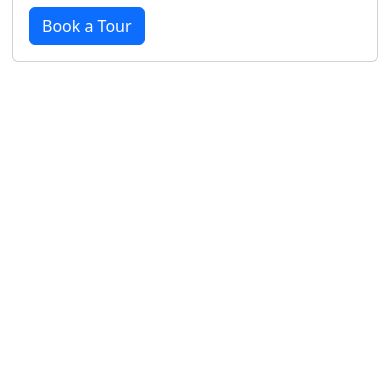
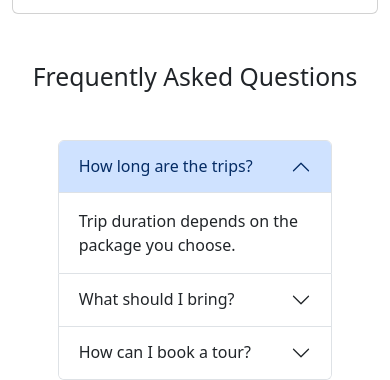
Before and after one commit to harmansinghdeep/Assignment-4A, a plain HTML site: page index.html in a window 390 px wide. Shown: the part 1415-1795 px from the top of the page. Before the commit the page ends 1477 px from the top, so only its background shows below. Drawn offline with nearby package versions, Linux system fonts and the light colour scheme.

Commit message:
Add FAQ accordion and responsive section spacing

```diff
--- a/index.html
+++ b/index.html
@@ -228,7 +228,7 @@
     </div>
   </div>
 </section>
-<section id="packages" class="pt-5">
+<section id="packages" class="pt-md-5">
   <h2 class="text-center my-5">Packages</h2>
 
   <div class="container">
@@ -306,6 +306,89 @@
     </div>
   </div>
 </section>
+<section id="faq" class="py-md-5">
+  <h2 class="my-5 text-center">
+    Frequently Asked Questions
+  </h2>
+
+  <div class="container">
+    <div class="accordion w-75 mx-auto" id="faqAccordion">
+
+      <div class="accordion-item">
+        <h3 class="accordion-header">
+          <button
+            class="accordion-button"
+            type="button"
+            data-bs-toggle="collapse"
+            data-bs-target="#faqOne"
+            aria-expanded="true"
+            aria-controls="faqOne"
+          >
+            How long are the trips?
+          </button>
+        </h3>
+        <div
+          id="faqOne"
+          class="accordion-collapse collapse show"
+          data-bs-parent="#faqAccordion"
+        >
+          <div class="accordion-body">
+            Trip duration depends on the package you choose.
+          </div>
+        </div>
+      </div>
+
+      <div class="accordion-item">
+        <h3 class="accordion-header">
+          <button
+            class="accordion-button collapsed"
+            type="button"
+            data-bs-toggle="collapse"
+            data-bs-target="#faqTwo"
+            aria-expanded="false"
+            aria-controls="faqTwo"
+          >
+            What should I bring?
+          </button>
+        </h3>
+        <div
+          id="faqTwo"
+          class="accordion-collapse collapse"
+          data-bs-parent="#faqAccordion"
+        >
+          <div class="accordion-body">
+            Bring warm clothing, comfortable shoes and a camera.
+          </div>
+        </div>
+      </div>
+
+      <div class="accordion-item">
+        <h3 class="accordion-header">
+          <button
+            class="accordion-button collapsed"
+            type="button"
+            data-bs-toggle="collapse"
+            data-bs-target="#faqThree"
+            aria-expanded="false"
+            aria-controls="faqThree"
+          >
+            How can I book a tour?
+          </button>
+        </h3>
+        <div
+          id="faqThree"
+          class="accordion-collapse collapse"
+          data-bs-parent="#faqAccordion"
+        >
+          <div class="accordion-body">
+            Click the Book a Tour button and select your preferred tour.
+          </div>
+        </div>
+      </div>
+
+    </div>
+  </div>
+</section>
 </main>
 
     <!-- link to BootStrap JS -->
```
